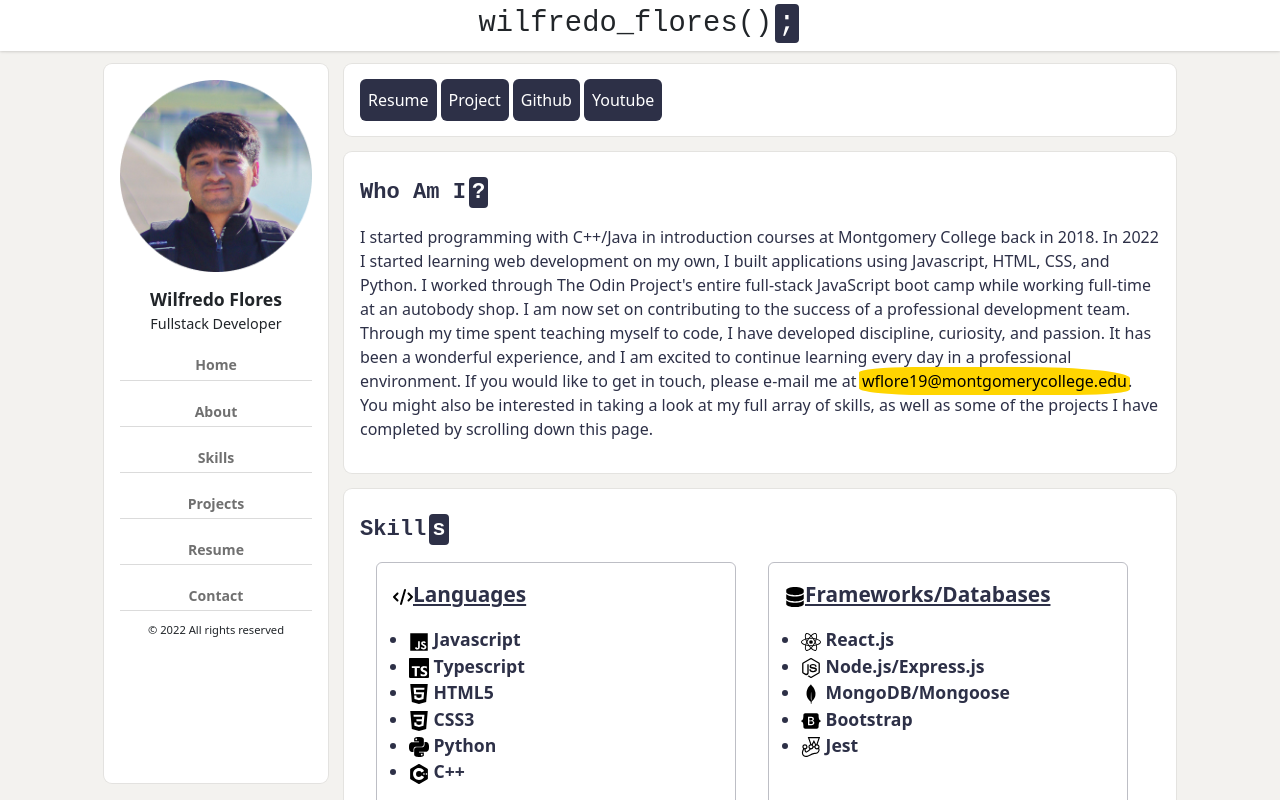
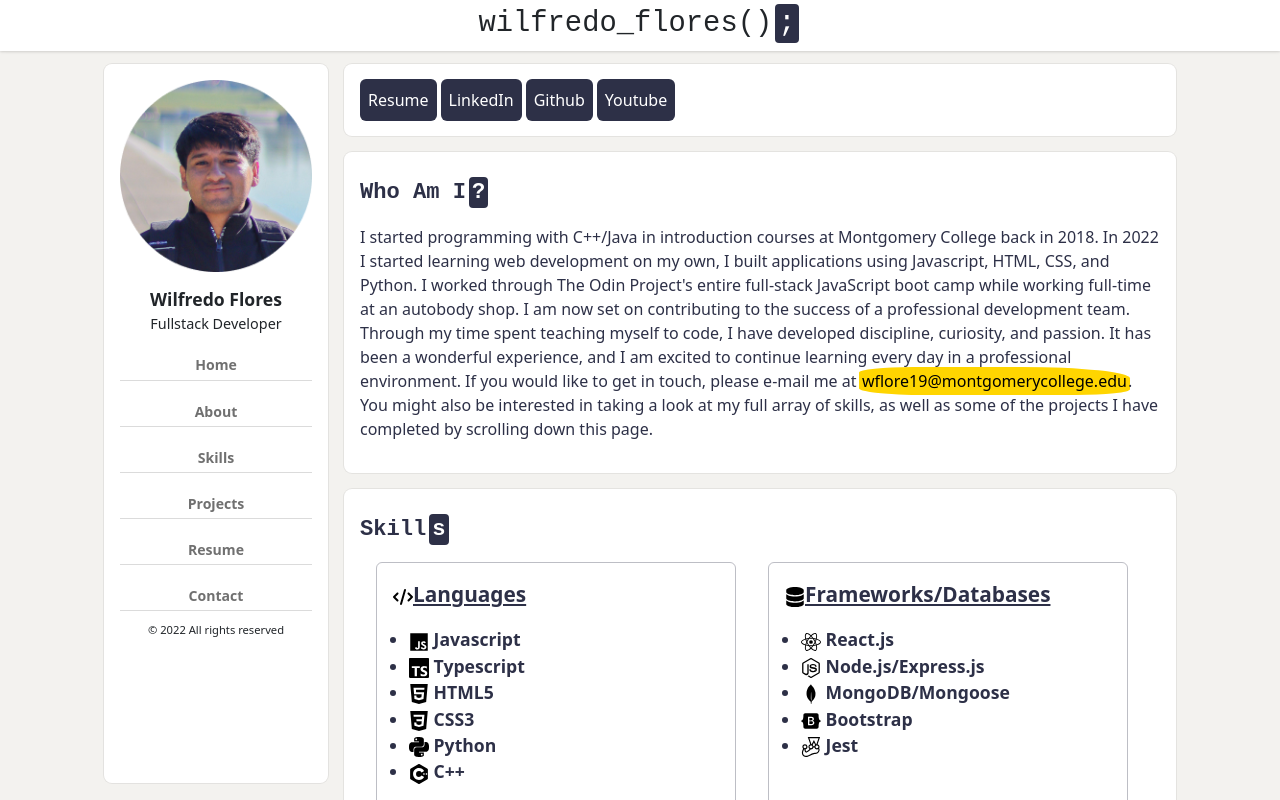
Before and after one commit to wflore19/TOP-portfolio, a React (Create React App) app: page / in a window 1280 px wide. Built offline with nearby package versions, Linux system fonts and the light colour scheme.

Commit message:
Init resume linkedin link

```diff
--- a/src/components/Heroes/Heroes.tsx
+++ b/src/components/Heroes/Heroes.tsx
@@ -6,8 +6,8 @@
     <div className="heroes">
       {/* <img src={imposter} alt="img" className="copy" /> */}
       <div className='btns-list'>
-        <a className="btns" href="https://github.com/will-flores1" target="_blank" rel="noreferrer">Resume</a>
-        <a className="btns" href="https://github.com/will-flores1" target="_blank" rel="noreferrer">Project</a>
+        <a className="btns" href="https://docs.google.com/document/d/1YgyqVlHHdGI0bW5oVdtBjlB4vu_UHn_edhggokYSOIM/edit?usp=sharing" target="_blank" rel="noreferrer">Resume</a>
+        <a className="btns" href="https://www.linkedin.com/in/wilfredo-flores-666492173/" target="_blank" rel="noreferrer">LinkedIn</a>
         <a className="btns" href="https://github.com/will-flores1" target="_blank" rel="noreferrer">Github</a>
         <a className="btns" href="https://www.youtube.com/c/WillFlores1" target="_blank" rel="noreferrer">Youtube</a>
       </div>
```
